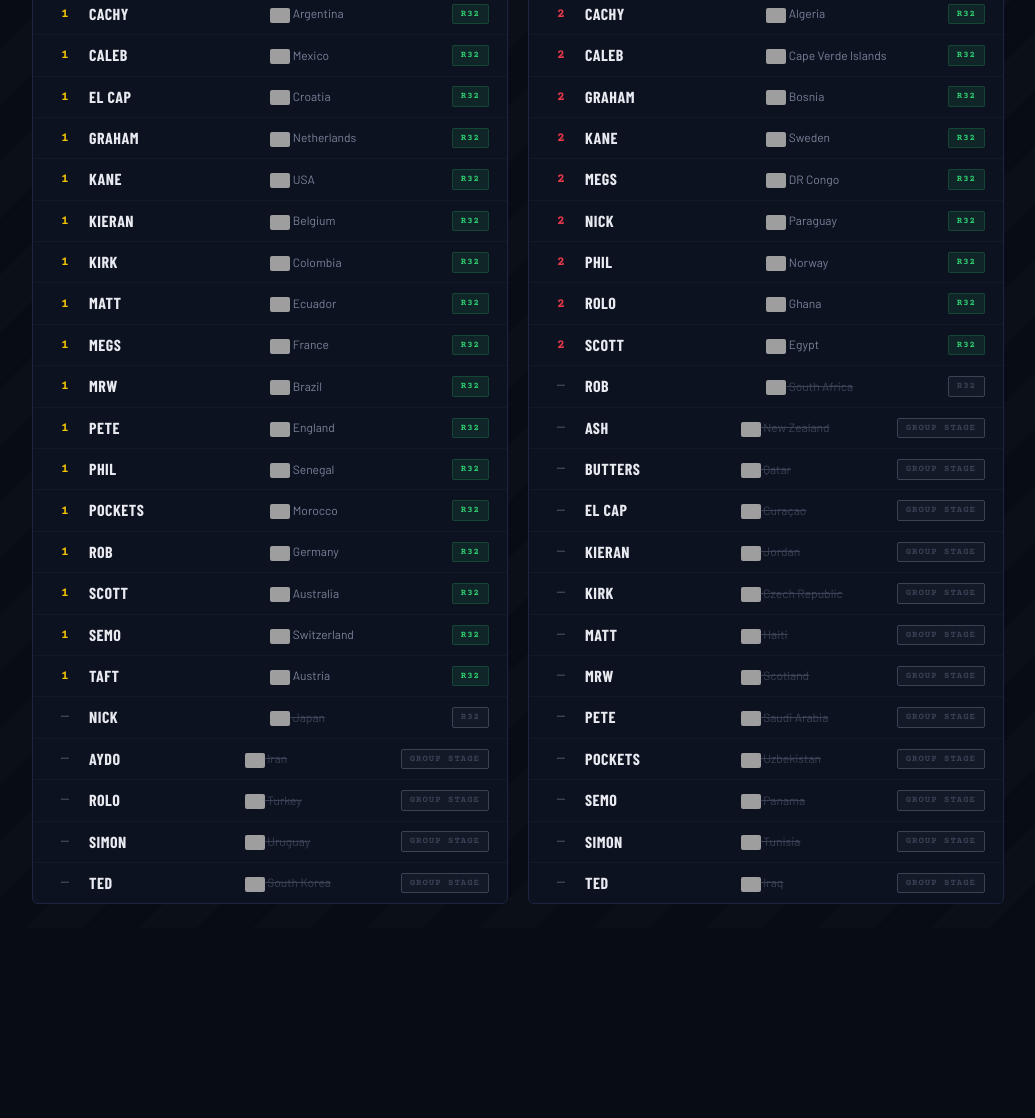
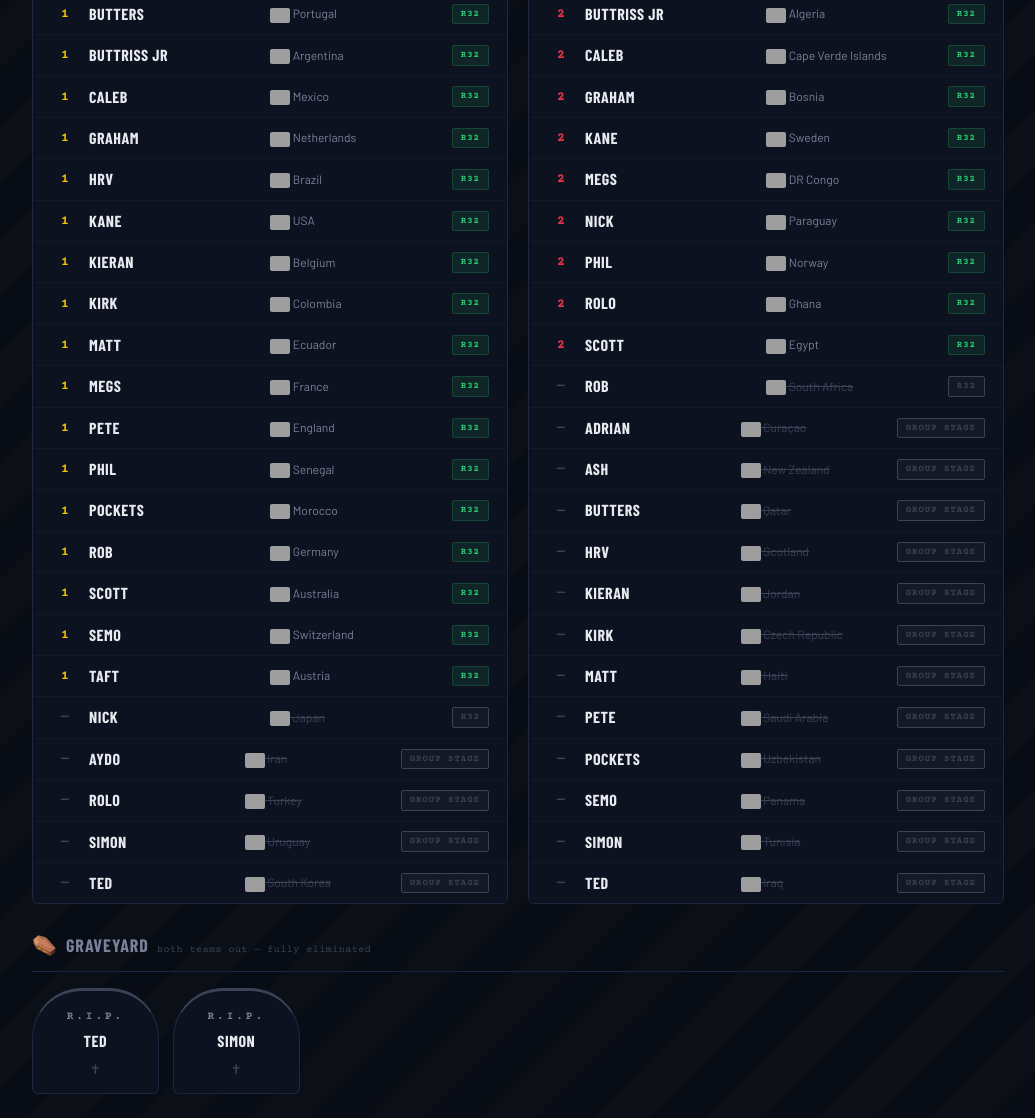
Before and after one commit to pitmonkey/liquid-football-worldcup, a plain HTML site: page index.html in a window 1280 px wide. Shown: the part 309-1427 px from the top of the page, without its empty margins (122-1157 px from the left). Before the commit the page ends 1237 px from the top, so only its background shows below. Drawn offline with nearby package versions, Linux system fonts and the light colour scheme; grey boxes are pictures that could not be loaded; a web font is replaced by a local one.

Commit message:
feat(sweep): add graveyard section and rename participants
- Add a graveyard memorial to the Sweep page: tombstone cards for
  participants whose both teams are eliminated (reuses teamStatus).
  Empty-state shown when nobody is fully out.
- Style tombstone cards in style.css with existing dark/--dim tokens.
- Rename participants in participants.json: El Cap->Adrian,
  Mrw->Hrv, Cachy->Buttriss Jr (flows to all views via single source).

```diff
--- a/css/style.css
+++ b/css/style.css
@@ -195,6 +195,76 @@ body {
 .badge-deep    { background: rgba(245,196,0,0.10);  color: var(--gold);  border: 1px solid rgba(245,196,0,0.3); box-shadow: 0 0 8px var(--gold-glow); }
 .badge-out     { background: rgba(255,255,255,0.03); color: var(--dim);   border: 1px solid var(--dim); }
 .badge-pending { background: transparent; color: var(--dim); border: 1px dashed var(--dim); }
+
+/* ── Graveyard ── */
+.graveyard { margin-top: 26px; }
+.grave-header {
+  font-family: var(--font-head);
+  font-weight: 700;
+  font-size: 18px;
+  letter-spacing: 1px;
+  text-transform: uppercase;
+  color: var(--muted);
+  display: flex;
+  align-items: baseline;
+  gap: 8px;
+  padding-bottom: 12px;
+  border-bottom: 1px solid var(--border);
+  margin-bottom: 16px;
+}
+.grave-icon { font-size: 20px; }
+.grave-subtitle {
+  font-family: var(--font-mono);
+  font-size: 10px;
+  font-weight: 400;
+  letter-spacing: 0.5px;
+  text-transform: none;
+  color: var(--dim);
+}
+.grave-empty {
+  font-family: var(--font-mono);
+  font-size: 12px;
+  color: var(--dim);
+  padding: 10px 4px;
+}
+.grave-grid {
+  display: grid;
+  grid-template-columns: repeat(auto-fill, minmax(110px, 1fr));
+  gap: 14px;
+}
+.grave-card {
+  background: var(--surface);
+  border: 1px solid var(--border);
+  border-top: 3px solid var(--dim);
+  border-radius: 50px 50px 6px 6px;
+  padding: 18px 10px 14px;
+  text-align: center;
+  opacity: 0.7;
+  transition: opacity 0.2s ease, transform 0.2s ease;
+  animation: rowin 0.4s ease both;
+}
+.grave-card:hover { opacity: 1; transform: translateY(-3px); }
+.grave-rip {
+  font-family: var(--font-mono);
+  font-size: 11px;
+  font-weight: 700;
+  letter-spacing: 3px;
+  color: var(--muted);
+  margin-bottom: 6px;
+}
+.grave-name {
+  font-family: var(--font-head);
+  font-weight: 700;
+  font-size: 16px;
+  letter-spacing: 0.5px;
+  text-transform: uppercase;
+  color: var(--text);
+}
+.grave-cross {
+  margin-top: 8px;
+  font-size: 13px;
+  color: var(--dim);
+}
 
 /* ── Group filter pills ── */
 .group-pills { display: flex; flex-wrap: wrap; gap: 6px; margin-bottom: 16px; }
--- a/data/participants.json
+++ b/data/participants.json
@@ -2,7 +2,7 @@
   { "id":  1, "name": "Caleb",  "topTeam": "Mexico",       "bottomTeam": "Cape Verde Islands" },
   { "id":  2, "name": "Nick",   "topTeam": "Japan",         "bottomTeam": "Paraguay" },
   { "id":  3, "name": "Aydo",   "topTeam": "Iran",          "bottomTeam": "Ivory Coast" },
-  { "id":  4, "name": "El Cap", "topTeam": "Croatia",       "bottomTeam": "Curaçao" },
+  { "id":  4, "name": "Adrian", "topTeam": "Croatia",       "bottomTeam": "Curaçao" },
   { "id":  5, "name": "Rob",    "topTeam": "Germany",       "bottomTeam": "South Africa" },
   { "id":  6, "name": "Graham", "topTeam": "Netherlands",   "bottomTeam": "Bosnia" },
   { "id":  7, "name": "Ash",    "topTeam": "Spain",         "bottomTeam": "New Zealand" },
@@ -10,11 +10,11 @@
   { "id":  9, "name": "Matt",   "topTeam": "Ecuador",       "bottomTeam": "Haiti" },
   { "id": 10, "name": "Pockets","topTeam": "Morocco",       "bottomTeam": "Uzbekistan" },
   { "id": 11, "name": "Pete",   "topTeam": "England",       "bottomTeam": "Saudi Arabia" },
-  { "id": 12, "name": "Mrw",    "topTeam": "Brazil",        "bottomTeam": "Scotland" },
+  { "id": 12, "name": "Hrv",    "topTeam": "Brazil",        "bottomTeam": "Scotland" },
   { "id": 13, "name": "Scott",  "topTeam": "Australia",     "bottomTeam": "Egypt" },
   { "id": 14, "name": "Phil",   "topTeam": "Senegal",       "bottomTeam": "Norway" },
   { "id": 15, "name": "Taft",   "topTeam": "Austria",       "bottomTeam": "Canada" },
-  { "id": 16, "name": "Cachy",  "topTeam": "Argentina",     "bottomTeam": "Algeria" },
+  { "id": 16, "name": "Buttriss Jr", "topTeam": "Argentina",     "bottomTeam": "Algeria" },
   { "id": 17, "name": "Ted",    "topTeam": "South Korea",   "bottomTeam": "Iraq" },
   { "id": 18, "name": "Rolo",   "topTeam": "Turkey",        "bottomTeam": "Ghana" },
   { "id": 19, "name": "Kane",   "topTeam": "USA",           "bottomTeam": "Sweden" },
--- a/js/sweep.js
+++ b/js/sweep.js
@@ -45,10 +45,41 @@ APP.renderSweep = function() {
       + '</div>';
   }
 
+  function isOut(team) {
+    var s = teamStatus[team];
+    return !s || s.eliminated;
+  }
+
+  function buildGraveyard() {
+    var dead = participants.filter(function(p) {
+      return isOut(p.topTeam) && isOut(p.bottomTeam);
+    });
+
+    var inner;
+    if (dead.length === 0) {
+      inner = '<div class="grave-empty">Nobody dead yet. Give it time. 💀</div>';
+    } else {
+      inner = '<div class="grave-grid">' + dead.map(function(p) {
+        return '<div class="grave-card">'
+          + '<div class="grave-rip">R.I.P.</div>'
+          + '<div class="grave-name">' + p.name + '</div>'
+          + '<div class="grave-cross">✝</div>'
+          + '</div>';
+      }).join('') + '</div>';
+    }
+
+    return '<div class="graveyard">'
+      + '<div class="grave-header"><span class="grave-icon">⚰️</span> Graveyard '
+      + '<span class="grave-subtitle">both teams out — fully eliminated</span></div>'
+      + inner
+      + '</div>';
+  }
+
   var tournamentDay = Math.ceil((Date.now() - new Date('2026-06-11').getTime()) / 86400000);
   el.innerHTML = '<div class="section-header">Sweep Leaderboards — Day ' + tournamentDay + ' of 39</div>'
     + '<div class="sweep-grid">'
     + buildLeaderboard(winnerRanked, 'topTeam', 'gold', '🏆', 'Winner Race', 'Top 24 nations')
     + buildLeaderboard(lameRanked, 'bottomTeam', 'red', '🥔', 'Lame-Winner', 'who is even winning this??')
-    + '</div>';
+    + '</div>'
+    + buildGraveyard();
 };
```
